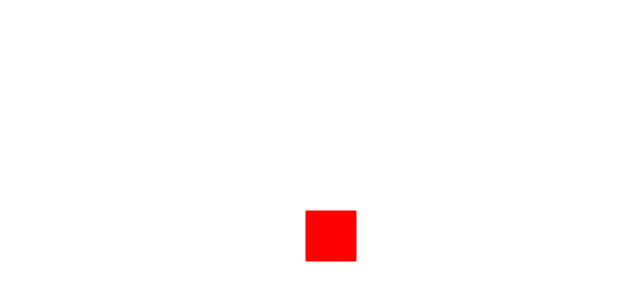
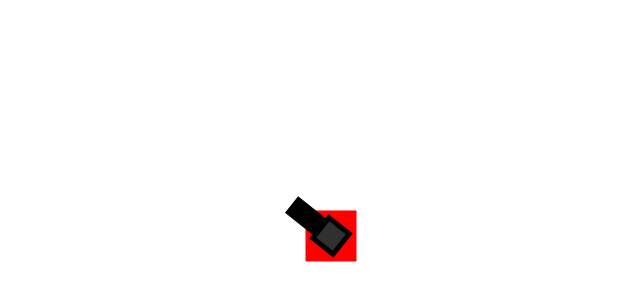
Before and after one commit to Rus1130/js-game, an Electron app: page index.html in a window 1000 px wide. Shown: the part 164-464 px from the top of the page, without its empty margins (169-809 px from the left). Drawn offline with Linux system fonts and the light colour scheme.

Commit message:
Update index.html

```diff
--- a/index.html
+++ b/index.html
@@ -1,3 +1,8 @@
+<style>
+    :root{
+        cursor: crosshair;
+    }
+</style>
 <head>
     <meta charset="UTF-8">
     <!-- https://developer.mozilla.org/en-US/docs/Web/HTTP/CSP -->
@@ -16,11 +21,14 @@
         down: 's',
         left: 'a',
         right: 'd',
+        toggleLock: 'l',
         intervalLength: 20,
-        borderOffset: 150, // 125
+        borderOffset: 125, // 125
         borderWidth: 150, // 150
-        frictionCoefficient: 0.9
+        frictionCoefficient: 0.9,
     }
+
+
 
     const playerData = {
         vx: 0,
@@ -31,37 +39,31 @@
         height: 50,
         speed: 1,
         borderCollision: false,
+        mouseX: 0,
+        mouseY: 0,
     }
 
-    function collisionController(element, elementData){
-        let isColliding = checkCollision(element, [borderLeft, borderRight, borderTop, borderBottom])[0];
-        let collider = checkCollision(element, [borderLeft, borderRight, borderTop, borderBottom])[1];
-
-
-        if(isColliding && !elementData.borderCollision){
-            if(collider == 'borderLeft'){
-                elementData.x = (two.width - borderLeft.translation._x) - (elementData.width / 2) - (gameData.borderWidth / 2);
-                elementData.borderCollision = true;
-            }
-            if(collider == 'borderRight'){
-                elementData.x = (elementData.width / 2) + (gameData.borderWidth / 2) + borderLeft.translation._x;
-                elementData.borderCollision = true;
-            }
-            if(collider == 'borderTop'){
-                elementData.y = (two.height - borderTop.translation._y) - (elementData.height / 2)  - (gameData.borderWidth / 2);
-                elementData.borderCollision = true;
-            }
-            if(collider == 'borderBottom'){
-                elementData.y = (elementData.height / 2) + (gameData.borderWidth / 2) + borderTop.translation._y;
-                elementData.borderCollision = true;
-            }
-        }
-    }
 
     let player = two.makeRectangle(two.width / 2, two.height / 2, 50 ,50);
-    player.id = 'player';
+    let playerCannon = two.makeRectangle(playerData.x + 25, playerData.y, 50, 20);
+    let playerCannonBase = two.makeRectangle(playerData.x, playerData.y, 30, 30);
+    let playerCannonCap1 = two.makeRectangle(playerData.x, playerData.y, 20, 20);
+
     player.fill = 'red';
     player.stroke = 'red';
+    player.id = 'player';
+
+    playerCannon.fill = 'black';
+    playerCannon.stroke = 'black';
+    playerCannon.id = 'player';
+
+    playerCannonBase.fill = 'black';
+    playerCannonBase.stroke = 'black';
+    playerCannonBase.id = 'player';
+
+    playerCannonCap1.fill = '#303030';
+    playerCannonCap1.stroke = '#303030';
+    playerCannonCap1.id = 'player';
 
     let borderLeft = two.makeRectangle(-gameData.borderOffset, 0, gameData.borderWidth, two.height * 2);
     let borderRight = two.makeRectangle(two.width + gameData.borderOffset, 0, gameData.borderWidth, two.height * 2);
@@ -94,6 +96,26 @@
     screenTop.fill = 'black'
     screenBottom.fill = 'black'
 
+    function constantUpdate(){
+        updateCannon();
+    }
+
+    function updateCannon(){
+        let angle = Math.atan2(playerData.mouseY - playerData.y, playerData.mouseX - playerData.x);
+        playerCannon.rotation = angle;
+        playerCannonBase.rotation = angle;
+        playerCannonCap1.rotation = angle;
+
+        playerCannon.translation.x = playerData.x + 25 * Math.cos(angle);
+        playerCannon.translation.y = playerData.y + 25 * Math.sin(angle);
+
+        playerCannonBase.translation.x = playerData.x;
+        playerCannonBase.translation.y = playerData.y;
+
+        playerCannonCap1.translation.x = playerData.x;
+        playerCannonCap1.translation.y = playerData.y;
+    }
+
     window.onresize = () => {
         borderRight.translation.x = two.width + gameData.borderOffset;
         borderRight.height = two.height * 2;
@@ -105,31 +127,69 @@
 
         borderLeft.height = two.height * 2;
 
+        screenRight.translation.x = two.width + gameData.borderOffset - 123;
+        screenRight.height = two.height * 2;
+
+        screenBottom.translation.y = two.height + gameData.borderOffset - 123;
+        screenBottom.width = two.width * 2;
+
+        screenTop.width = two.width * 2;
+        screenLeft.height = two.height * 2;
+
         playerData.x = two.width / 2;
         playerData.y = two.height / 2;
     }
 
-    function checkCollision(rect, colliders){
+    function checkCollision(rects, colliders){
         let collision = false;
         let collider = undefined;
-        for(i = 0; i < colliders.length; i++){
-            let rectMinX = rect.translation._x - rect.width / 2;
-            let rectMaxX = rect.translation._x + rect.width / 2;
-            let rectMinY = rect.translation._y - rect.height / 2;
-            let rectMaxY = rect.translation._y + rect.height / 2;
+        for(i = 0; i < rects.length; i++){
+            if(collision) break;
+            for(j = 0; j < colliders.length; j++){
+                let rectMinX = rects[i].translation._x - rects[i].width / 2;
+                let rectMaxX = rects[i].translation._x + rects[i].width / 2;
+                let rectMinY = rects[i].translation._y - rects[i].height / 2;
+                let rectMaxY = rects[i].translation._y + rects[i].height / 2;
 
-            let colliderMinX = colliders[i].translation._x - colliders[i].width / 2;
-            let colliderMaxX = colliders[i].translation._x + colliders[i].width / 2;
-            let colliderMinY = colliders[i].translation._y - colliders[i].height / 2;
-            let colliderMaxY = colliders[i].translation._y + colliders[i].height / 2;
+                let colliderMinX = colliders[j].translation._x - colliders[j].width / 2;
+                let colliderMaxX = colliders[j].translation._x + colliders[j].width / 2;
+                let colliderMinY = colliders[j].translation._y - colliders[j].height / 2;
+                let colliderMaxY = colliders[j].translation._y + colliders[j].height / 2;
 
-            if(rectMinX < colliderMaxX && rectMaxX > colliderMinX && rectMinY < colliderMaxY && rectMaxY > colliderMinY){
-                collider = colliders[i].id;
-                collision = true;
-                break;
+                if(rectMinX < colliderMaxX && rectMaxX > colliderMinX && rectMinY < colliderMaxY && rectMaxY > colliderMinY){
+                    collider = colliders[j].id;
+                    collision = true;
+                    break;
+                }
+            }
+            if(collision) break;
+        }
+        return [collision, collider];
+    }
+
+    function borderCollisionController(elements, elementData){
+        let isColliding = checkCollision(elements, [borderLeft, borderRight, borderTop, borderBottom])[0];
+        let collider = checkCollision(elements, [borderLeft, borderRight, borderTop, borderBottom])[1];
+
+
+        if(isColliding && !elementData.borderCollision){
+            if(collider == 'borderLeft'){
+                elementData.x = (two.width - borderLeft.translation._x) - (elementData.width / 2) - (gameData.borderWidth / 2);
+                elementData.borderCollision = true;
+            }
+            if(collider == 'borderRight'){
+                elementData.x = (elementData.width / 2) + (gameData.borderWidth / 2) + borderLeft.translation._x;
+                elementData.borderCollision = true;
+            }
+            if(collider == 'borderTop'){
+                elementData.y = (two.height - borderTop.translation._y) - (elementData.height / 2)  - (gameData.borderWidth / 2);
+                elementData.borderCollision = true;
+            }
+            if(collider == 'borderBottom'){
+                elementData.y = (elementData.height / 2) + (gameData.borderWidth / 2) + borderTop.translation._y;
+                elementData.borderCollision = true;
             }
         }
-        return [collision, collider];
     }
 
     function movePlayer(x, y){
@@ -139,7 +199,6 @@
 
         player.translation._x += playerData.x;
         player.translation._y += playerData.y;
-
 
         player.translation.set(playerData.x, playerData.y);
     }
@@ -158,8 +217,15 @@
             keys[e.key] = false;
         };
 
+        document.onmousemove = e => {
+            playerData.mouseX = e.clientX
+            playerData.mouseY = e.clientY
+            updateCannon();
+
+        }
+
         function move(){
-            collisionController(player, playerData)
+            borderCollisionController([player, playerCannon], playerData)
             if(keys[gameData.up]){
                 playerData.vy -= playerData.speed;
                 playerData.borderCollision = false;
@@ -177,11 +243,11 @@
                 playerData.borderCollision = false;
             }
 
-
             playerData.vx *= gameData.frictionCoefficient;
             playerData.vy *= gameData.frictionCoefficient;
 
             movePlayer(playerData.vx, playerData.vy);
+            updateCannon()
         }
         setInterval(move, gameData.intervalLength);
     }
```
